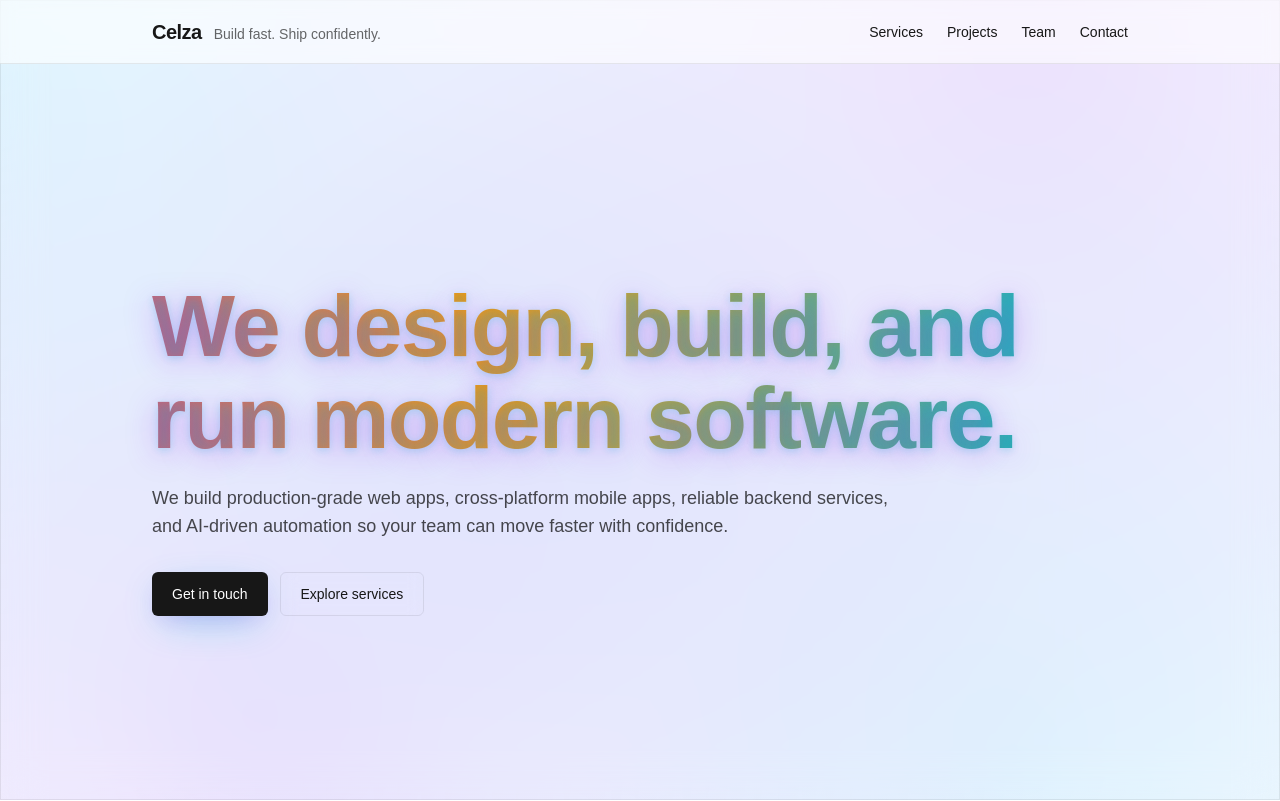
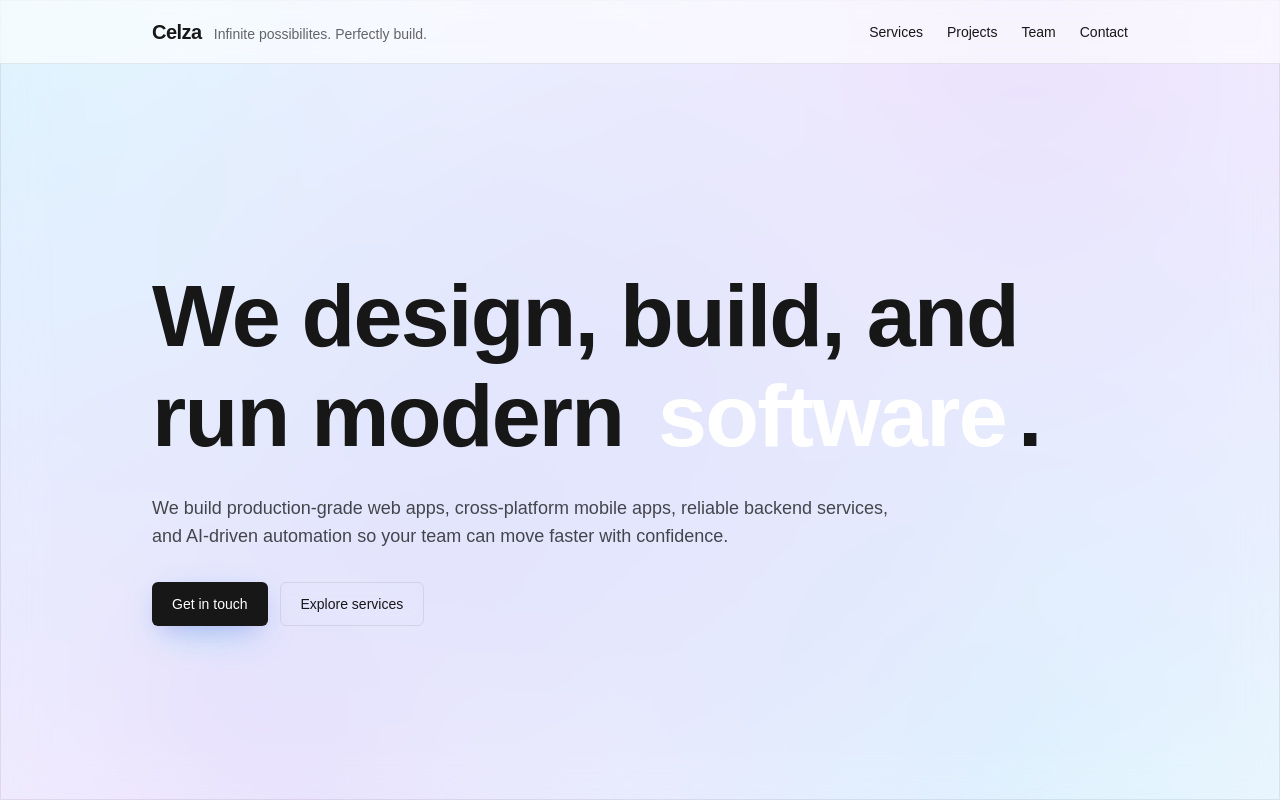
Before and after one commit to celalzamanoglu/celza-tech, a Next.js app: page / in a window 1280 px wide. Shown: the top 801 px of the page. Built offline with nearby package versions, Linux system fonts and the light colour scheme.

Commit message:
feat/rotating-text-hero

```diff
--- a/package.json
+++ b/package.json
@@ -10,9 +10,10 @@
     "lint": "next lint"
   },
   "dependencies": {
+    "motion": "^12.23.12",
+    "next": "15.4.6",
     "react": "19.1.0",
     "react-dom": "19.1.0",
-    "next": "15.4.6",
     "react-icons": "^5.2.1"
   },
   "devDependencies": {
--- a/src/app/page.tsx
+++ b/src/app/page.tsx
@@ -1,5 +1,11 @@
 import Image from "next/image";
-import { FadeIn, GlowCard, HorizontalList, Marquee } from "@/components";
+import {
+  FadeIn,
+  GlowCard,
+  HorizontalList,
+  Marquee,
+  RotatingText,
+} from "@/components";
 import { HiOutlinePhone } from "react-icons/hi";
 import { HiOutlineEnvelope, HiOutlineMapPin } from "react-icons/hi2";
 
@@ -7,17 +13,33 @@
   const marqueeItems = [
     { label: "Vercel", icon: "vercel" as const, href: "https://vercel.com" },
     { label: "Next.js", icon: "nextjs" as const, href: "https://nextjs.org" },
-    { label: "Supabase", icon: "supabase" as const, href: "https://supabase.com" },
+    {
+      label: "Supabase",
+      icon: "supabase" as const,
+      href: "https://supabase.com",
+    },
     { label: "Prisma", icon: "prisma" as const, href: "https://www.prisma.io" },
     { label: "OpenAI", icon: "openai" as const, href: "https://openai.com" },
-    { label: "Google Cloud", icon: "googlecloud" as const, href: "https://cloud.google.com" },
+    {
+      label: "Google Cloud",
+      icon: "googlecloud" as const,
+      href: "https://cloud.google.com",
+    },
     { label: "Figma", icon: "figma" as const, href: "https://www.figma.com" },
     { label: "React", icon: "react" as const, href: "https://react.dev" },
     { label: "Meta", icon: "meta" as const, href: "https://about.meta.com" },
     { label: "Laravel", icon: "laravel" as const, href: "https://laravel.com" },
     { label: "Stripe", icon: "stripe" as const, href: "https://stripe.com" },
-    { label: "Docker", icon: "docker" as const, href: "https://www.docker.com" },
-    { label: "PostgreSQL", icon: "postgresql" as const, href: "https://www.postgresql.org" },
+    {
+      label: "Docker",
+      icon: "docker" as const,
+      href: "https://www.docker.com",
+    },
+    {
+      label: "PostgreSQL",
+      icon: "postgresql" as const,
+      href: "https://www.postgresql.org",
+    },
     { label: "n8n", icon: "n8n" as const, href: "https://n8n.io" },
   ];
   return (
@@ -25,10 +47,16 @@
       <header className="w-full h-16 border-b border-black/[.08] dark:border-white/[.145] bg-background/70 backdrop-blur supports-[backdrop-filter]:bg-background/60 sticky top-0 z-10">
         <div className="max-w-5xl mx-auto px-6 flex items-center justify-between h-full">
           <div className="flex items-baseline gap-3">
-            <a href="#about" aria-label="Home" className="text-xl font-semibold tracking-tight hover:opacity-80">
+            <a
+              href="#about"
+              aria-label="Home"
+              className="text-xl font-semibold tracking-tight hover:opacity-80"
+            >
               Celza
             </a>
-            <span className="text-sm text-black/60 dark:text-white/60">Build fast. Ship confidently.</span>
+            <span className="text-sm text-black/60 dark:text-white/60">
+              Infinite possibilites. Perfectly build.
+            </span>
           </div>
           <nav className="hidden sm:flex items-center gap-6 text-sm">
             <a href="#services" className="hover:underline underline-offset-4">
@@ -51,14 +79,28 @@
         <section id="about" className="">
           <div className="max-w-5xl mx-auto px-6 min-h-[calc(100svh-4rem)] flex flex-col justify-center">
             <FadeIn>
-              <h1 className="display-hero font-semibold tracking-tight text-glow text-animated-gradient">
-                We design, build, and run modern software.
+              <h1 className="display-hero font-semibold tracking-tight">
+                We design, build, and run modern{" "}
+                <RotatingText
+                  texts={["apps", "websites", "software", "projects"]}
+                  mainClassName="px-2 sm:px-2 md:px-3 text-white overflow-hidden py-0.5 sm:py-1 md:py-2 justify-center rounded-lg"
+                  staggerFrom={"last"}
+                  initial={{ y: "100%" }}
+                  animate={{ y: 0 }}
+                  exit={{ y: "-120%" }}
+                  staggerDuration={0.025}
+                  splitLevelClassName="overflow-hidden pb-0.5 sm:pb-1 md:pb-1"
+                  transition={{ type: "spring", damping: 30, stiffness: 400 }}
+                  rotationInterval={2000}
+                />
+                .
               </h1>
             </FadeIn>
             <FadeIn delayMs={100}>
               <p className="mt-5 text-base sm:text-lg text-black/70 dark:text-white/70 max-w-3xl">
-                We build production‑grade web apps, cross‑platform mobile apps, reliable backend services, and AI‑driven
-                automation so your team can move faster with confidence.
+                We build production‑grade web apps, cross‑platform mobile apps,
+                reliable backend services, and AI‑driven automation so your team
+                can move faster with confidence.
               </p>
             </FadeIn>
             <FadeIn delayMs={200}>
@@ -83,7 +125,9 @@
         <section id="services" className="">
           <div className="max-w-5xl mx-auto px-6 py-16 sm:py-20">
             <FadeIn>
-              <h2 className="text-2xl sm:text-3xl font-semibold tracking-tight">What we do</h2>
+              <h2 className="text-2xl sm:text-3xl font-semibold tracking-tight">
+                What we do
+              </h2>
             </FadeIn>
             <div className="mt-6 grid sm:grid-cols-2 gap-6">
               <FadeIn>
@@ -128,7 +172,9 @@
         <section id="projects" className="">
           <div className="max-w-5xl mx-auto px-6 py-16 sm:py-20">
             <FadeIn>
-              <h2 className="text-2xl sm:text-3xl font-semibold tracking-tight">Selected work</h2>
+              <h2 className="text-2xl sm:text-3xl font-semibold tracking-tight">
+                Selected work
+              </h2>
             </FadeIn>
             <div className="mt-8">
               <HorizontalList
@@ -136,7 +182,8 @@
                   {
                     title: "MySyde",
                     subtitle: "Mobile Apps",
-                    description: "iOS and Android apps connecting local businesses and communities.",
+                    description:
+                      "iOS and Android apps connecting local businesses and communities.",
                     href: "https://mysyde.com/",
                     imageSrc: "/mysyde-app-website.png",
                     imageAlt: "MySyde mobile apps website preview",
@@ -144,7 +191,8 @@
                   {
                     title: "Milkyway Epoxy",
                     subtitle: "Website",
-                    description: "Brand‑forward site with lively animations and conversions in mind.",
+                    description:
+                      "Brand‑forward site with lively animations and conversions in mind.",
                     href: "https://milkywayepoxy.com/",
                     imageSrc: "/milkwayepoxy-company-website.png",
                     imageAlt: "Milkyway Epoxy company website preview",
@@ -152,7 +200,8 @@
                   {
                     title: "Celal Zamanoglu",
                     subtitle: "Portfolio",
-                    description: "Personal portfolio showcasing selected products, apps, and experiments.",
+                    description:
+                      "Personal portfolio showcasing selected products, apps, and experiments.",
                     href: "https://celalzamanoglu.dev/",
                     imageSrc: "/celal-zamanoglu-portfolio.png",
                     imageAlt: "Celal Zamanoglu portfolio preview",
@@ -160,7 +209,8 @@
                   {
                     title: "GymmerAI",
                     subtitle: "Web App",
-                    description: "AI‑powered gym companion for workouts and plans.",
+                    description:
+                      "AI‑powered gym companion for workouts and plans.",
                     href: "https://gymmerai.vercel.app",
                     imageSrc: "/gymmerai-web-app.png",
                     imageAlt: "GymmerAI web app preview",
@@ -174,7 +224,9 @@
         <section id="team" className="">
           <div className="max-w-5xl mx-auto px-6 py-16 sm:py-20">
             <FadeIn>
-              <h2 className="text-2xl sm:text-3xl font-semibold tracking-tight">Team</h2>
+              <h2 className="text-2xl sm:text-3xl font-semibold tracking-tight">
+                Team
+              </h2>
             </FadeIn>
             <FadeIn delayMs={80}>
               <div className="mt-6 grid sm:grid-cols-[auto_1fr] gap-4 items-start">
@@ -188,10 +240,17 @@
                   />
                 </div>
                 <div>
-                  <div className="text-sm text-black/60 dark:text-white/60">Founder & CEO</div>
+                  <div className="text-sm text-black/60 dark:text-white/60">
+                    Founder & CEO
+                  </div>
                   <h3 className="text-lg font-medium">Celal Zamanoglu</h3>
-                  <p className="text-sm text-black/70 dark:text-white/70">Istanbul, Türkiye</p>
-                  <a className="text-sm underline underline-offset-4" href="mailto:contact@celalzamanoglu.dev">
+                  <p className="text-sm text-black/70 dark:text-white/70">
+                    Istanbul, Türkiye
+                  </p>
+                  <a
+                    className="text-sm underline underline-offset-4"
+                    href="mailto:contact@celalzamanoglu.dev"
+                  >
                     contact@celalzamanoglu.dev
                   </a>
                 </div>
@@ -203,24 +262,33 @@
         <section id="contact" className="">
           <div className="max-w-5xl mx-auto px-6 py-16 sm:py-20">
             <FadeIn>
-              <h2 className="text-2xl sm:text-3xl font-semibold tracking-tight">Contact</h2>
+              <h2 className="text-2xl sm:text-3xl font-semibold tracking-tight">
+                Contact
+              </h2>
             </FadeIn>
             <FadeIn delayMs={80}>
               <p className="mt-3 text-sm sm:text-base text-black/70 dark:text-white/70 max-w-2xl">
-                We&apos;d love to hear about your project. Reach out and we&apos;ll reply within 24–48 hours.
+                We&apos;d love to hear about your project. Reach out and
+                we&apos;ll reply within 24–48 hours.
               </p>
             </FadeIn>
             <FadeIn delayMs={160}>
               <div className="mt-8 flex flex-col sm:flex-row justify-between gap-4 text-sm text-black/70 dark:text-white/70">
                 <div className="flex items-start gap-3">
                   <HiOutlineEnvelope className="mt-0.5 h-5 w-5 text-black/60 dark:text-white/60" />
-                  <a href="mailto:hi@celza.tech" className="underline underline-offset-4 hover:no-underline">
+                  <a
+                    href="mailto:hi@celza.tech"
+                    className="underline underline-offset-4 hover:no-underline"
+                  >
                     hi@celza.tech
                   </a>
                 </div>
                 <div className="flex items-start gap-3">
                   <HiOutlinePhone className="mt-0.5 h-5 w-5 text-black/60 dark:text-white/60" />
-                  <a href="tel:+13022445999" className="underline underline-offset-4 hover:no-underline">
+                  <a
+                    href="tel:+13022445999"
+                    className="underline underline-offset-4 hover:no-underline"
+                  >
                     +1 302 244-5999
                   </a>
                 </div>
@@ -249,7 +317,10 @@
             <a className="hover:underline underline-offset-4" href="#projects">
               Projects
             </a>
-            <a className="hover:underline underline-offset-4" href="mailto:hi@celza.tech">
+            <a
+              className="hover:underline underline-offset-4"
+              href="mailto:hi@celza.tech"
+            >
               hi@celza.tech
             </a>
           </nav>
--- /dev/null
+++ b/src/components/RotatingText.tsx
@@ -0,0 +1,272 @@
+"use client";
+
+import React, {
+  forwardRef,
+  useCallback,
+  useEffect,
+  useImperativeHandle,
+  useMemo,
+  useState,
+} from "react";
+import {
+  motion,
+  AnimatePresence,
+  type Transition,
+  type VariantLabels,
+  type Target,
+  type TargetAndTransition,
+} from "framer-motion";
+
+function cn(...classes: (string | undefined | null | boolean)[]): string {
+  return classes.filter(Boolean).join(" ");
+}
+
+export interface RotatingTextRef {
+  next: () => void;
+  previous: () => void;
+  jumpTo: (index: number) => void;
+  reset: () => void;
+}
+
+export interface RotatingTextProps
+  extends Omit<
+    React.ComponentPropsWithoutRef<typeof motion.span>,
+    "children" | "transition" | "initial" | "animate" | "exit"
+  > {
+  texts: string[];
+  transition?: Transition;
+  initial?: boolean | Target | VariantLabels;
+  animate?: boolean | VariantLabels | TargetAndTransition;
+  exit?: Target | VariantLabels;
+  animatePresenceMode?: "sync" | "wait";
+  animatePresenceInitial?: boolean;
+  rotationInterval?: number;
+  staggerDuration?: number;
+  staggerFrom?: "first" | "last" | "center" | "random" | number;
+  loop?: boolean;
+  auto?: boolean;
+  splitBy?: string;
+  onNext?: (index: number) => void;
+  mainClassName?: string;
+  splitLevelClassName?: string;
+  elementLevelClassName?: string;
+}
+
+export const RotatingText = forwardRef<RotatingTextRef, RotatingTextProps>(
+  (
+    {
+      texts,
+      transition = { type: "spring", damping: 25, stiffness: 300 },
+      initial = { y: "100%", opacity: 0 },
+      animate = { y: 0, opacity: 1 },
+      exit = { y: "-120%", opacity: 0 },
+      animatePresenceMode = "wait",
+      animatePresenceInitial = false,
+      rotationInterval = 2000,
+      staggerDuration = 0,
+      staggerFrom = "first",
+      loop = true,
+      auto = true,
+      splitBy = "characters",
+      onNext,
+      mainClassName,
+      splitLevelClassName,
+      elementLevelClassName,
+      ...rest
+    },
+    ref
+  ) => {
+    const [currentTextIndex, setCurrentTextIndex] = useState<number>(0);
+
+    const splitIntoCharacters = (text: string): string[] => {
+      if (typeof Intl !== "undefined" && Intl.Segmenter) {
+        const segmenter = new Intl.Segmenter("en", { granularity: "grapheme" });
+        return Array.from(
+          segmenter.segment(text),
+          (segment) => segment.segment
+        );
+      }
+      return Array.from(text);
+    };
+
+    const elements = useMemo(() => {
+      const currentText: string = texts[currentTextIndex];
+      if (splitBy === "characters") {
+        const words = currentText.split(" ");
+        return words.map((word, i) => ({
+          characters: splitIntoCharacters(word),
+          needsSpace: i !== words.length - 1,
+        }));
+      }
+      if (splitBy === "words") {
+        return currentText.split(" ").map((word, i, arr) => ({
+          characters: [word],
+          needsSpace: i !== arr.length - 1,
+        }));
+      }
+      if (splitBy === "lines") {
+        return currentText.split("\n").map((line, i, arr) => ({
+          characters: [line],
+          needsSpace: i !== arr.length - 1,
+        }));
+      }
+
+      return currentText.split(splitBy).map((part, i, arr) => ({
+        characters: [part],
+        needsSpace: i !== arr.length - 1,
+      }));
+    }, [texts, currentTextIndex, splitBy]);
+
+    const getStaggerDelay = useCallback(
+      (index: number, totalChars: number): number => {
+        const total = totalChars;
+        if (staggerFrom === "first") return index * staggerDuration;
+        if (staggerFrom === "last")
+          return (total - 1 - index) * staggerDuration;
+        if (staggerFrom === "center") {
+          const center = Math.floor(total / 2);
+          return Math.abs(center - index) * staggerDuration;
+        }
+        if (staggerFrom === "random") {
+          const randomIndex = Math.floor(Math.random() * total);
+          return Math.abs(randomIndex - index) * staggerDuration;
+        }
+        return Math.abs((staggerFrom as number) - index) * staggerDuration;
+      },
+      [staggerFrom, staggerDuration]
+    );
+
+    const handleIndexChange = useCallback(
+      (newIndex: number) => {
+        setCurrentTextIndex(newIndex);
+        if (onNext) onNext(newIndex);
+      },
+      [onNext]
+    );
+
+    const next = useCallback(() => {
+      const nextIndex =
+        currentTextIndex === texts.length - 1
+          ? loop
+            ? 0
+            : currentTextIndex
+          : currentTextIndex + 1;
+      if (nextIndex !== currentTextIndex) {
+        handleIndexChange(nextIndex);
+      }
+    }, [currentTextIndex, texts.length, loop, handleIndexChange]);
+
+    const previous = useCallback(() => {
+      const prevIndex =
+        currentTextIndex === 0
+          ? loop
+            ? texts.length - 1
+            : currentTextIndex
+          : currentTextIndex - 1;
+      if (prevIndex !== currentTextIndex) {
+        handleIndexChange(prevIndex);
+      }
+    }, [currentTextIndex, texts.length, loop, handleIndexChange]);
+
+    const jumpTo = useCallback(
+      (index: number) => {
+        const validIndex = Math.max(0, Math.min(index, texts.length - 1));
+        if (validIndex !== currentTextIndex) {
+          handleIndexChange(validIndex);
+        }
+      },
+      [texts.length, currentTextIndex, handleIndexChange]
+    );
+
+    const reset = useCallback(() => {
+      if (currentTextIndex !== 0) {
+        handleIndexChange(0);
+      }
+    }, [currentTextIndex, handleIndexChange]);
+
+    useImperativeHandle(
+      ref,
+      () => ({
+        next,
+        previous,
+        jumpTo,
+        reset,
+      }),
+      [next, previous, jumpTo, reset]
+    );
+
+    useEffect(() => {
+      if (!auto) return;
+      const intervalId = setInterval(next, rotationInterval);
+      return () => clearInterval(intervalId);
+    }, [next, rotationInterval, auto]);
+
+    return (
+      <motion.span
+        className={cn(
+          "inline-flex whitespace-pre-wrap relative items-baseline",
+          mainClassName
+        )}
+        {...rest}
+        layout
+        transition={transition}
+      >
+        <span className="sr-only">{texts[currentTextIndex]}</span>
+        <AnimatePresence
+          mode={animatePresenceMode}
+          initial={animatePresenceInitial}
+        >
+          <motion.span
+            key={currentTextIndex}
+            className={cn(
+              splitBy === "lines"
+                ? "inline-flex flex-col w-full"
+                : "inline-flex whitespace-pre-wrap relative items-baseline"
+            )}
+            layout
+            aria-hidden="true"
+          >
+            {elements.map((wordObj, wordIndex, array) => {
+              const previousCharsCount = array
+                .slice(0, wordIndex)
+                .reduce((sum, word) => sum + word.characters.length, 0);
+              return (
+                <span
+                  key={wordIndex}
+                  className={cn("inline-flex", splitLevelClassName)}
+                >
+                  {wordObj.characters.map((char, charIndex) => (
+                    <motion.span
+                      key={charIndex}
+                      initial={initial}
+                      animate={animate}
+                      exit={exit}
+                      transition={{
+                        ...transition,
+                        delay: getStaggerDelay(
+                          previousCharsCount + charIndex,
+                          array.reduce(
+                            (sum, word) => sum + word.characters.length,
+                            0
+                          )
+                        ),
+                      }}
+                      className={cn("inline-block", elementLevelClassName)}
+                    >
+                      {char}
+                    </motion.span>
+                  ))}
+                  {wordObj.needsSpace && (
+                    <span className="whitespace-pre"> </span>
+                  )}
+                </span>
+              );
+            })}
+          </motion.span>
+        </AnimatePresence>
+      </motion.span>
+    );
+  }
+);
+
+export default RotatingText;
--- a/src/components/index.ts
+++ b/src/components/index.ts
@@ -2,4 +2,5 @@
 export * from "./GlowCard";
 export * from "./HorizontalList";
 export * from "./BackgroundGradient";
+export { default as RotatingText } from "./RotatingText";
 export * from "./Marquee";
```
Also changed, not shown: 1 other file (tests, documents, lock files or other folders).
